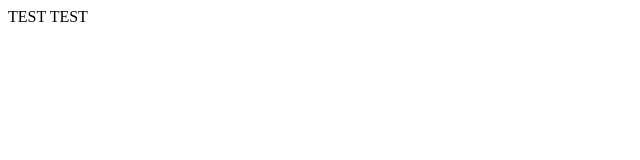
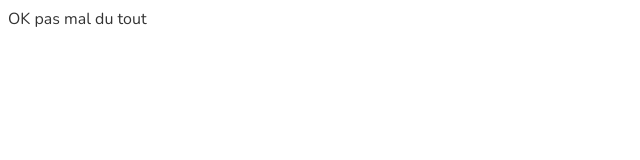
Before and after one commit to EoghanD-sys/Portfolio-Eoghan, a plain HTML site: page index.html in a window 1280 px wide. Shown: the full height of the page, 0-640 px from the left. Drawn offline with nearby package versions, Linux system fonts and the light colour scheme.

Commit message:
Add files via upload

```diff
--- a/index.html
+++ b/index.html
@@ -1,11 +1,18 @@
 <!DOCTYPE html>
 <html lang="fr">
 <head>
+    <link rel="preconnect" href="https://fonts.googleapis.com">
+    <link rel="preconnect" href="https://fonts.gstatic.com" crossorigin>
+    <!--Nunito-->
+    <link href="https://fonts.googleapis.com/css2?family=Nunito:ital,wght@0,200..1000;1,200..1000&display=swap" rel="stylesheet">
+    <!--lato-->
+    <link href="https://fonts.googleapis.com/css2?family=Lato:ital,wght@0,100;0,300;0,400;0,700;0,900;1,100;1,300;1,400;1,700;1,900&family=Nunito:ital,wght@0,200..1000;1,200..1000&display=swap" rel="stylesheet">
     <meta charset="UTF-8">
     <meta name="viewport" content="width=device-width, initial-scale=1.0">
     <title>Document</title>
+    <link rel="stylesheet" href="styles.css">
 </head>
 <body>
-    TEST TEST
+    OK pas mal du tout
 </body>
 </html>
--- /dev/null
+++ b/styles.css
@@ -0,0 +1,7 @@
+
+
+body {
+    background-color: #FFFFFF;
+    color: #333333;
+    font-family: 'Nunito', sans-serif;
+}
```
